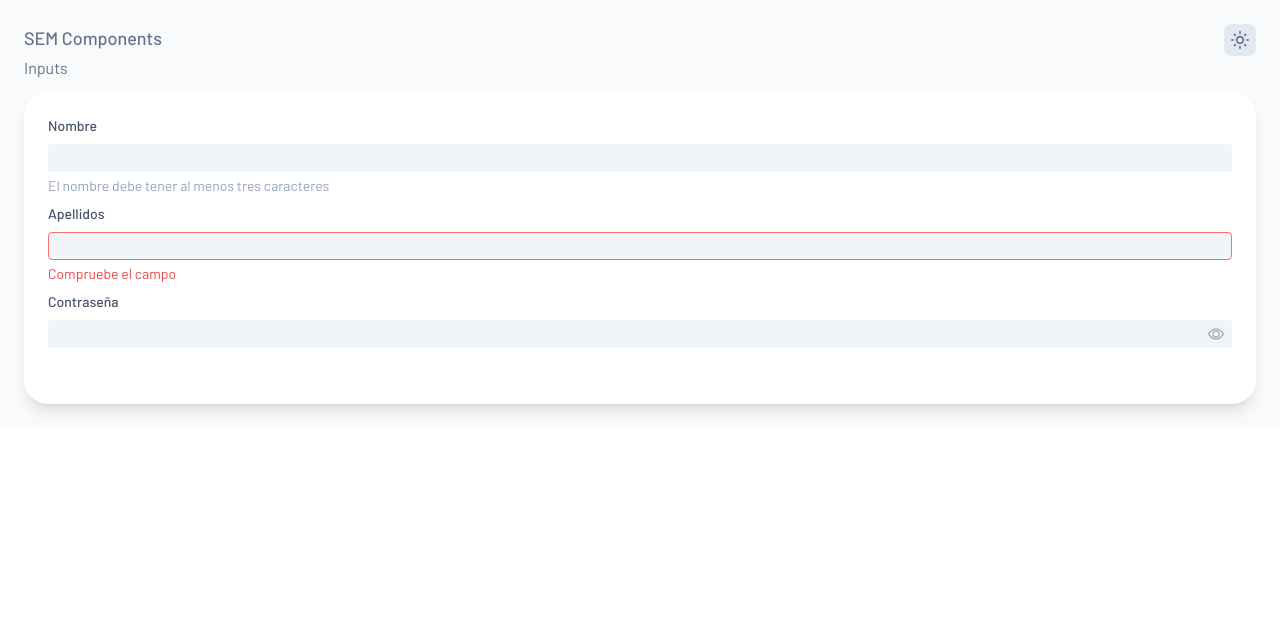
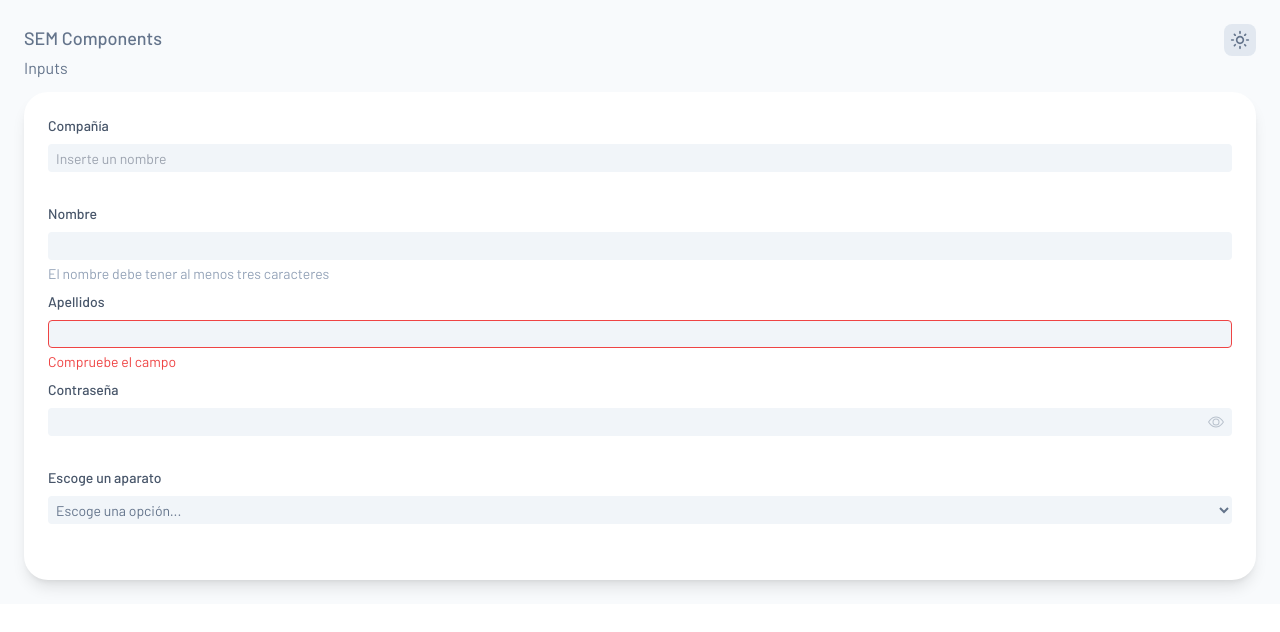
Before and after one commit to salegrebxmart/sem-design-system, a React (Vite) app: page / in a window 1280 px wide. Shown: the top 632 px of the page. Built offline with nearby package versions, Linux system fonts and the light colour scheme.

Commit message:
Set Avatar & Select Input

```diff
--- /dev/null
+++ b/src/components/atoms/Avatar/Avatar.component.tsx
@@ -0,0 +1,23 @@
+import { FC } from 'react';
+
+interface AvatarProps {
+  image?: string;
+  size?: 'sm' | 'md' | 'lg' | 'xl';
+}
+
+const Avatar: FC<AvatarProps> = ({ image = './avatar.png', size = 'md' }) => {
+  const sizes = {
+    sm: 'w-8 h-8',
+    md: 'w-12 h-12',
+    lg: 'w-16 h-16',
+    xl: 'w-auto h-32',
+  };
+  const avatarStyle = 'rounded-full' + ' ' + sizes[size];
+  return (
+    <>
+      <img className={avatarStyle} src={image} alt='' />
+    </>
+  );
+};
+
+export default Avatar;
--- /dev/null
+++ b/src/components/atoms/Avatar/index.ts
@@ -0,0 +1 @@
+export { default } from './Avatar.component';
--- a/src/components/atoms/Input/Input.component.tsx
+++ b/src/components/atoms/Input/Input.component.tsx
@@ -3,15 +3,18 @@ import { IconEye, IconEyeSlash } from '../Icons';
 interface InputProps {
   label: string;
   type?: 'text' | 'password';
+  name?: string;
+  placeholder?: string;
   helperText?: string;
   errorText?: string;
   onInputChange?: (value: string) => void;
   onBlur?: () => void;
   help?: boolean;
   error?: boolean;
+  required?: boolean;
 }
 
-const Input: FC<InputProps> = ({ label, type = 'text', helperText, errorText, onInputChange, onBlur, error = false, help = false }) => {
+const Input: FC<InputProps> = ({ label, type = 'text', name, placeholder, helperText, errorText, onInputChange, onBlur, error = false, help = false, required = false }) => {
   const [value, setValue] = useState('');
   const [inputType, setInputType] = useState(type);
   const [passwordIsVisible, setPasswordIsVisible] = useState(false);
@@ -19,7 +22,7 @@ const Input: FC<InputProps> = ({ label, type = 'text', helperText, errorText, on
   const handleChange = (event: React.ChangeEvent<HTMLInputElement>) => {
     setValue(event.target.value);
     if (!!onInputChange) {
-      onInputChange(value);
+      onInputChange(event.target.value);
     }
   };
 
@@ -41,21 +44,23 @@ const Input: FC<InputProps> = ({ label, type = 'text', helperText, errorText, on
     ' ' +
     (type === 'password' ? passwordStyle : textStyle) +
     ' ' +
-    (error && 'border border-red-400');
+    (error && 'border border-red-500 dark:border-red-400');
   return (
     <>
       <div className='relative flex flex-col w-full'>
-        <label className='text-sm font-medium text-slate-600 mb-2 dark:text-slate-300'>{label}</label>
+        <label htmlFor={name} className='text-sm font-medium text-slate-600 mb-2 dark:text-slate-300'>
+          {label}
+        </label>
         <div className='relative flex flex-row-reverse'>
           {type === 'password' && (
             <button onClick={handlePasswordClick} className='absolute py-2.5 sm:py-1.5 pr-2 opacity-40 hover:opacity-100'>
-              {passwordIsVisible ? <IconEyeSlash /> : <IconEye />}
+              {passwordIsVisible ? <IconEyeSlash className='text-slate-500 dark:text-slate-300' /> : <IconEye className='text-slate-500 dark:text-slate-300' />}
             </button>
           )}
-          <input id='test' className={inputStyle} type={inputType} value={value} onChange={handleChange} onBlur={onBlur}></input>
+          <input required={required} name={name} placeholder={placeholder} className={inputStyle} type={inputType} value={value} onChange={handleChange} onBlur={onBlur}></input>
         </div>
         {!error && help && <span className='absolute bottom-0 text-sm text-slate-400 mb-2'>{helperText ? helperText : ''}</span>}
-        {error && <span className='absolute bottom-0 text-sm text-red-500 mb-2'>{errorText ? errorText : 'Compruebe el campo'}</span>}
+        {error && <span className='absolute bottom-0 text-sm text-red-500 dark:text-red-400 mb-2'>{errorText ? errorText : 'Compruebe el campo'}</span>}
       </div>
     </>
   );
--- /dev/null
+++ b/src/components/atoms/Input/Select.component.tsx
@@ -0,0 +1,53 @@
+import { FC, useState } from 'react';
+
+interface SelectProps {
+  label: string;
+  name?: string;
+  options: { id: number; value: string }[];
+  helperText?: string;
+  errorText?: string;
+  onInputChange?: (value: string) => void;
+  onBlur?: () => void;
+  help?: boolean;
+  error?: boolean;
+  required?: boolean;
+}
+
+const Select: FC<SelectProps> = ({ label, name, options = [], onInputChange, onBlur, helperText, errorText, help = false, error = false, required }) => {
+  const [value, setValue] = useState('');
+  const inputStyle =
+    'w-full h-9 sm:h-7 rounded text-slate-500 bg-slate-100 dark:bg-slate-900 dark:text-slate-300 mb-8 text-base sm:text-sm px-1' + ' ' + (error && 'border border-red-500 dark:border-red-400');
+
+  const handleChange = (event: React.ChangeEvent<HTMLSelectElement>) => {
+    setValue(event.target.value);
+    if (!!onInputChange) {
+      onInputChange(event.target.value);
+    }
+  };
+
+  return (
+    <div className='flex flex-col'>
+      <label htmlFor={name} className='text-sm font-medium text-slate-600 mb-2 dark:text-slate-300'>
+        {label}
+      </label>
+
+      <div className='relative flex flex-col w-full'>
+        <select required={required} className={inputStyle} name={name} value={value} onChange={handleChange} onBlur={onBlur}>
+          <option value=''>Escoge una opción...</option>
+
+          {options.map((item) => {
+            return (
+              <option key={item.id} value={item.value}>
+                {item.value}
+              </option>
+            );
+          })}
+        </select>
+        {!error && help && <span className='absolute bottom-0 text-sm text-slate-400 mb-2'>{helperText ? helperText : ''}</span>}
+        {error && <span className='absolute bottom-0 text-sm text-red-500 dark:text-red-400 mb-2'>{errorText ? errorText : 'Compruebe el campo'}</span>}
+      </div>
+    </div>
+  );
+};
+
+export default Select;
--- a/src/components/atoms/Input/index.ts
+++ b/src/components/atoms/Input/index.ts
@@ -1 +1,2 @@
-export { default } from './Input.component';
+export { default as Input } from './Input.component';
+export { default as Select } from './Select.component';
--- a/src/pages/Inputs.page.tsx
+++ b/src/pages/Inputs.page.tsx
@@ -1,14 +1,22 @@
 import Card from '../components/atoms/Card';
-import Input from '../components/atoms/Input';
+import { Input, Select } from '../components/atoms/Input';
 
 function Inputs() {
+  const options = [
+    { id: 1, value: 'Calentador' },
+    { id: 2, value: 'Ventilador' },
+    { id: 3, value: 'Batería' },
+    { id: 4, value: 'Batería' },
+  ];
   return (
     <section>
       <h2 className='text-base text-slate-500 dark:text-slate-300 mb-3'>Inputs</h2>
       <Card>
+        <Input placeholder='Inserte un nombre' label='Compañía' />
         <Input label='Nombre' help helperText='El nombre debe tener al menos tres caracteres' errorText='El nombre debe tener al menos tres caracteres.' />
         <Input label='Apellidos' error />
         <Input label='Contraseña' type='password' />
+        <Select label='Escoge un aparato' options={options} onInputChange={(value) => console.log(value)} />
       </Card>
     </section>
   );
```
Also changed, not shown: public/avatar.png (added), public/cat.jpeg (added).
